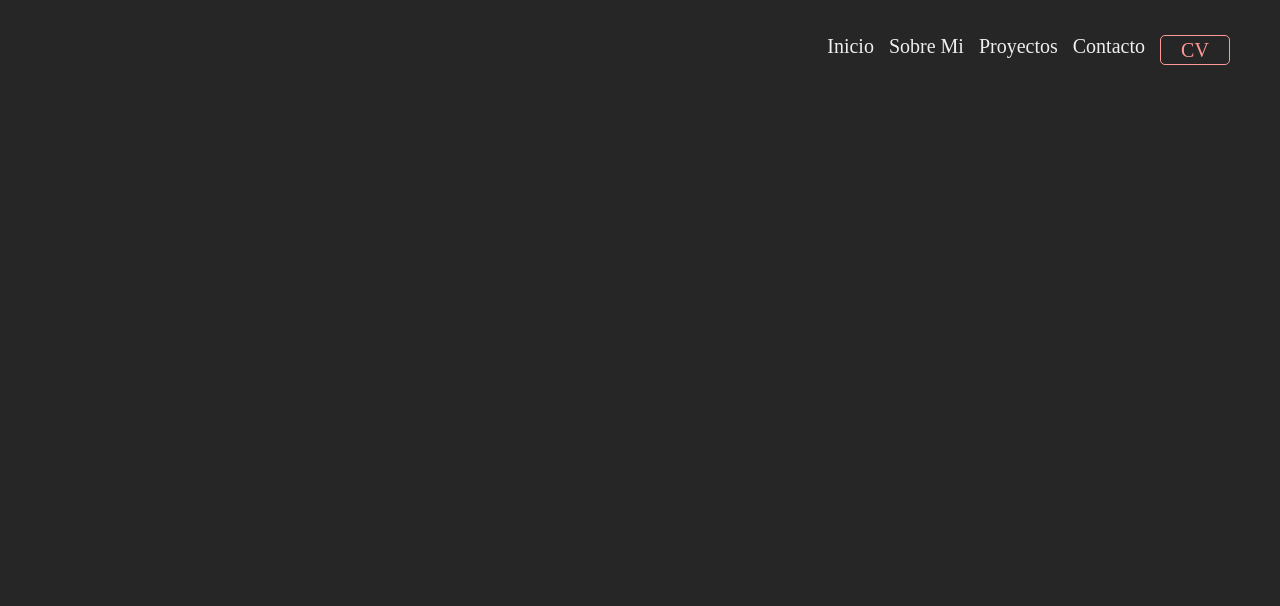
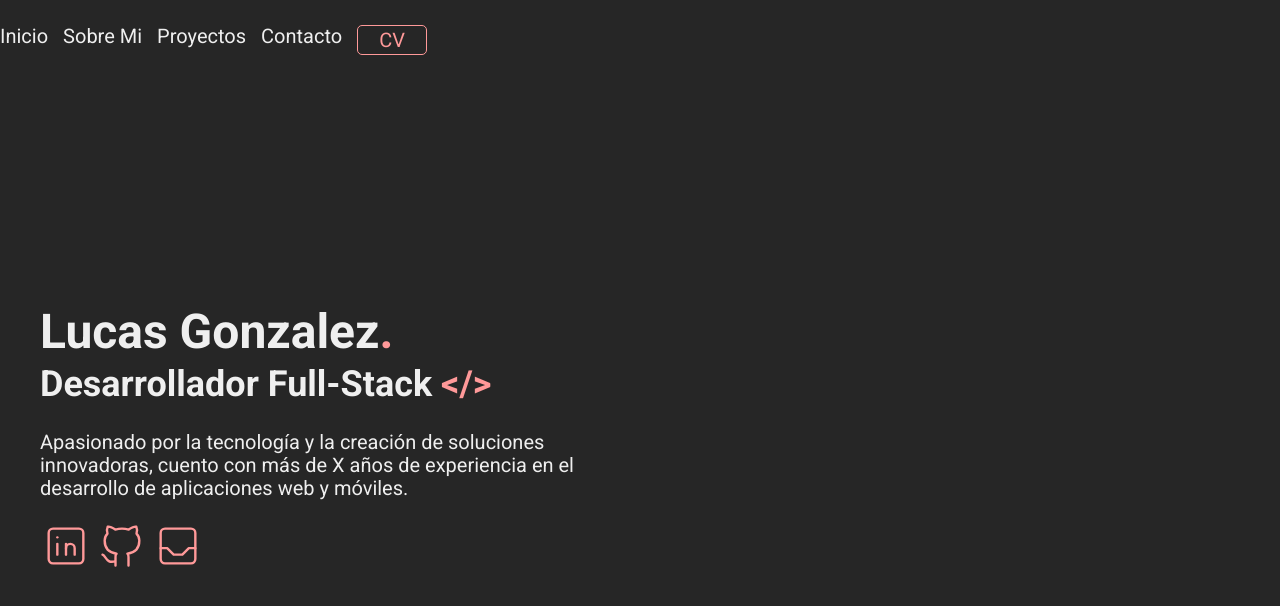
Before and after one commit to Lucke514/Portfolio, a website with bundled scripts: page index.html in a window 1280 px wide. Built offline with nearby package versions, Linux system fonts and the light colour scheme.

Commit message:
Start Insert

```diff
--- a/index.html
+++ b/index.html
@@ -4,9 +4,17 @@
     <meta charset="UTF-8">
     <meta name="viewport" content="width=device-width, initial-scale=1.0">
     <link rel="stylesheet" href="build/css/index.css">
+
+    <!-- Fonts Utilizados para el proyecto -->
+    <link rel="preconnect" href="https://fonts.googleapis.com">
+    <link rel="preconnect" href="https://fonts.gstatic.com" crossorigin>
+    <link href="https://fonts.googleapis.com/css2?family=Roboto:wght@400;700;900&display=swap" rel="stylesheet">
+    <!-- .Fonts -->
+
     <title>PortFolio Lucke</title>
 </head>
 <body>
+    <!-- Header -->
     <header class="header">
         <div class="header-contenido">
             <nav class="nav-header">
@@ -17,7 +25,53 @@
             </nav>
         </div>
     </header>
+    <!-- .Header -->
 
-    <script src="build/js/index.js"></script>
+    <!-- Inicio -->
+    <section class="inicio contenedor">
+        <div class="inicio-contenido">
+            <h1>Lucas Gonzalez<span>.</span></h1>
+            <h2>Desarrollador Full-Stack <span> &lt;/&gt;</span></h2>
+            <p> Apasionado por la tecnología y la creación de soluciones innovadoras,
+                cuento con más de X años de experiencia en el desarrollo de aplicaciones web y móviles. </p>
+            <!-- Redes Sociales -->
+            <div class="inicio-contenido_redes">
+                <nav class="redes-sociales">
+                    <a href="https://www.linkedin.com/in/lucas-gonzalez-espinosa-073bba248/">
+                        <svg xmlns="http://www.w3.org/2000/svg" class="icon icon-tabler icon-tabler-brand-linkedin" width="52" height="52" viewBox="0 0 24 24" stroke-width="1.1"  fill="none" stroke-linecap="round" stroke-linejoin="round">
+                            <path stroke="none" d="M0 0h24v24H0z" fill="none"/>
+                            <path d="M4 4m0 2a2 2 0 0 1 2 -2h12a2 2 0 0 1 2 2v12a2 2 0 0 1 -2 2h-12a2 2 0 0 1 -2 -2z" />
+                            <path d="M8 11l0 5" />
+                            <path d="M8 8l0 .01" />
+                            <path d="M12 16l0 -5" />
+                            <path d="M16 16v-3a2 2 0 0 0 -4 0" />
+                        </svg>
+                    </a> <!-- .Red Social -->
+
+                    <a href="https://github.com/Lucke514">
+                        <svg xmlns="http://www.w3.org/2000/svg" class="icon icon-tabler icon-tabler-brand-github" width="52" height="52" viewBox="0 0 24 24" stroke-width="1.1" fill="none" stroke-linecap="round" stroke-linejoin="round">
+                            <path stroke="none" d="M0 0h24v24H0z" fill="none"/>
+                            <path d="M9 19c-4.3 1.4 -4.3 -2.5 -6 -3m12 5v-3.5c0 -1 .1 -1.4 -.5 -2c2.8 -.3 5.5 -1.4 5.5 -6a4.6 4.6 0 0 0 -1.3 -3.2a4.2 4.2 0 0 0 -.1 -3.2s-1.1 -.3 -3.5 1.3a12.3 12.3 0 0 0 -6.2 0c-2.4 -1.6 -3.5 -1.3 -3.5 -1.3a4.2 4.2 0 0 0 -.1 3.2a4.6 4.6 0 0 0 -1.3 3.2c0 4.6 2.7 5.7 5.5 6c-.6 .6 -.6 1.2 -.5 2v3.5" />
+                        </svg>
+                    </a> <!-- .Red Social -->
+
+                    <a href="#">
+                        <svg xmlns="http://www.w3.org/2000/svg" class="icon icon-tabler icon-tabler-inbox" width="52" height="52" viewBox="0 0 24 24" stroke-width="1.1" fill="none" stroke-linecap="round" stroke-linejoin="round">
+                            <path stroke="none" d="M0 0h24v24H0z" fill="none"/>
+                            <path d="M4 4m0 2a2 2 0 0 1 2 -2h12a2 2 0 0 1 2 2v12a2 2 0 0 1 -2 2h-12a2 2 0 0 1 -2 -2z" />
+                            <path d="M4 13h3l3 3h4l3 -3h3" />
+                        </svg>
+                    </a> <!-- .Red Social -->
+                </nav>
+            </div>
+        </div>
+    </section>
+    <!-- .Inicio -->
+
+    <section>
+
+    </section>
+
+    <script type="module" src="build/js/index.js"></script>
 </body>
 </html>
--- a/package.json
+++ b/package.json
@@ -4,7 +4,8 @@
   "description": "Portfolio Web donde estarán todos mis proyectos personales.",
   "main": "index.js",
   "scripts": {
-    "test": "test"
+    "test": "test",
+    "start": "gulp"
   },
   "repository": {
     "type": "git",
--- /dev/null
+++ b/src/js/components/header.js
@@ -0,0 +1,24 @@
+// -> Funcion para descargar el CV desde la Aplicacion Web.
+export function descargarCv() {
+    // -> Ruta del CV
+    const rutaCv = '../../resources/Lucas-Gonzalez.pdf';
+
+    // -> Cambia la localizacion del navegador al pdf.
+    window.location.href = rutaCv;
+}
+
+// -> Funcion para crear el boton de descargar cv.
+export function crearBoton() {
+    // Creando variable para almacenar el nav del header
+    const navHeader = document.querySelector('.nav-header');
+
+    // Creando el elemento de Boton
+    const boton = document.createElement('button');
+    boton.innerText = 'CV';
+    boton.classList.add('boton', 'boton-cv');
+
+    // -> event listener boton.
+    boton.addEventListener('click' , descargarCv)
+
+    navHeader.appendChild(boton);
+}
--- /dev/null
+++ b/src/js/controller/behavior.js
@@ -0,0 +1,3 @@
+// -> Importaciones.
+
+// -> Comportamiento de los elementos.
--- a/src/js/index.js
+++ b/src/js/index.js
@@ -1,14 +1,11 @@
-// -> Funcion para añadir un Boton en la Navegacion del header para descargar mi Curriculum.
+/*
+    @Nota : Para que funcione este metodo de importacion en el HTML el src de Script
+            Debe tener la caracteristica de (type = 'module'), de lo contrario
+            no se ejecutara la funcion importada y aparecera un error en la consola.
+*/
+
+// Importa la función desde header.js
+import { crearBoton , descargarCv } from './components/header.js';
+
+// Llama a la función para crear el botón
 crearBoton();
-
-function crearBoton() {
-    // Creando variable para almacenar el nav del header
-    const navHeader = document.querySelector('.nav-header');
-
-    // Creando el elemento de Boton
-    const boton = document.createElement('button');
-    boton.innerHTML('CV')
-    boton.classList.add('boton' , 'boton-cv')
-    navHeader.appendChild(boton);
-
-}
--- a/src/scss/base/_globales.scss
+++ b/src/scss/base/_globales.scss
@@ -13,6 +13,7 @@
 body {
     font-size: 1.6rem;
     background-color: v.$gray-950;
+    font-family: v.$fuente-principal;
 }
 
 p {
@@ -34,7 +35,7 @@
 }
 
 h1 {
-    font-size: 4rem;
+    font-size: 4.8rem;
 }
 
 h2 {
--- a/src/scss/base/_variables.scss
+++ b/src/scss/base/_variables.scss
@@ -1,3 +1,6 @@
+// Tipografia.
+$fuente-principal : 'Roboto', sans-serif;
+
 //Colores del proyecto
 
 // -> Rojo
--- a/src/scss/layout/_header.scss
+++ b/src/scss/layout/_header.scss
@@ -4,10 +4,9 @@
 .header {
     width: 100%;
     background-color: v.$gray-950;
-    height: 10rem;
+    height: 10vh;
 
     display: flex;
-    justify-content: right;
 
     .header-contenido {
         display: flex;
@@ -20,6 +19,12 @@
     display: flex;
     gap: 1.5rem;
     font-size: 2rem;
+
+    @include m.telefono {
+        display: flex;
+        flex-direction: column;
+        justify-content: center;
+    }
 
     a {
         text-align: center;
--- a/src/scss/layout/_index.scss
+++ b/src/scss/layout/_index.scss
@@ -1 +1,2 @@
 @forward 'header';
+@forward 'inicio';
--- /dev/null
+++ b/src/scss/layout/_inicio.scss
@@ -0,0 +1,48 @@
+@use '../base/variables' as v;
+@use '../base/mixins' as m;
+
+// -> Div de Inicio
+.inicio {
+    height: 90vh;
+    display: flex;
+    align-items: center;
+
+    // -> Contenido del Div 'Inicio'.
+    .inicio-contenido {
+        display: flex;
+        flex-direction: column;
+
+        // -> Alinar y centrar los textos.
+        align-items: left;
+        justify-content: left;
+
+        // -> h1 y h2
+        h1 , h2 {
+            color: v.$white-100;
+            margin-bottom: .5rem;
+
+            // -> Span de los Headers
+            span {
+                color: v.$red-300;
+            }
+        }
+
+        // -> Parrafo
+        p {
+            margin-top: 2rem;
+            color: v.$white-100;
+            max-width: 50%;
+        }
+
+        .inicio-contenido_redes {
+            a {
+                stroke: v.$red-300;
+
+                &:hover {
+                    stroke: v.$red-950;
+                }
+            }
+        }
+
+    }
+}
```
Also changed, not shown: src/scss/base/_mixins.scss (+4 -4 lines), build/css/index.css, build/js/components/header.js (added), build/js/controller/behavior.js (added), build/js/index.js, 1 other file.
